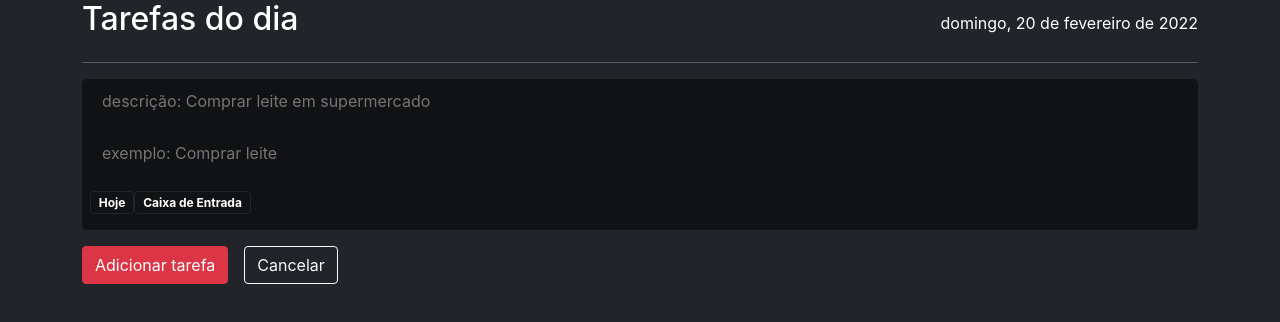
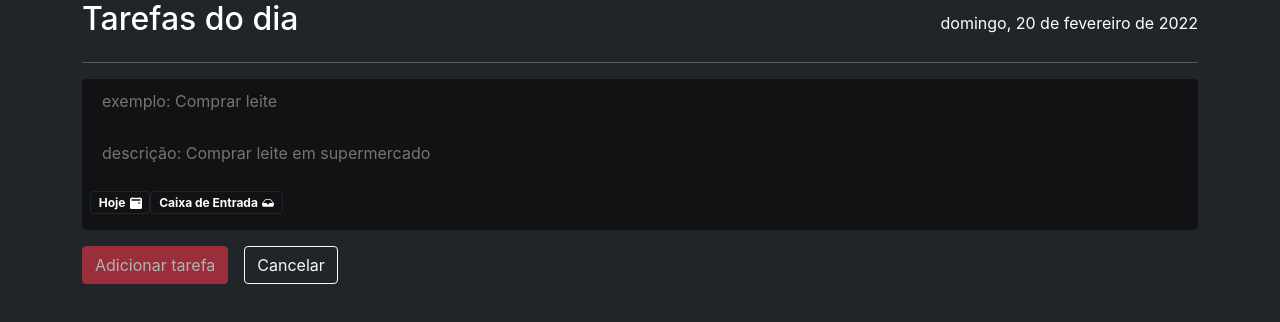
Before and after one commit to thiago-ximenes/todo-typescript, a React (Vite) app: page / in a window 1280 px wide. Both pictures are taken after a click on the button "Adicionar tarefa". Shown: the top 322 px of the page. Built offline with nearby package versions, Linux system fonts and the light colour scheme.

Commit message:
create context types to typescript types to organize at a unique local

```diff
--- a/src/components/main/InputSection.tsx
+++ b/src/components/main/InputSection.tsx
@@ -1,12 +1,18 @@
-import React, { FormEvent, useContext } from 'react'
+import React, { FormEvent, useContext, useState } from 'react'
 import MyTasksContext from '../../context/TasksContext/MyTasksContext'
+import { MyTasks } from '../../context/TasksContext/types'
 
 type InputSectionProps = {
   cancelClick: (e: React.MouseEvent<HTMLButtonElement, MouseEvent>) => void
 }
 
+
 function InputSection({ cancelClick }: InputSectionProps) {
-  const { myTags } = useContext(MyTasksContext)
+  const { myTags, setMyTasks, myTasks } = useContext(MyTasksContext)
+
+  const [isDisabled, setIsDisabled] = useState<boolean>(true)
+  const [textareaTitle, setTextareaTitle] = useState<string>('')
+  const [textareaDescription, setTextareaDescription] = useState<string>('')
 
   function autoGrowing(e : FormEvent) : void {
     console.log(e)
@@ -17,6 +23,31 @@ function InputSection({ cancelClick }: InputSectionProps) {
     })
   }
 
+  function handleTitleChange(e : FormEvent) : void {
+    const target : HTMLTextAreaElement = e.target as HTMLTextAreaElement
+    setTextareaTitle(target.value)
+    if (target.value.length > 0) {
+      setIsDisabled(false)
+    } else {
+      setIsDisabled(true)
+    }
+  }
+
+  function handleClick(e : React.MouseEvent<HTMLButtonElement, MouseEvent>) : void {
+    e.preventDefault()
+    const newTask : MyTasks = {
+      id: myTasks.length + 1,
+      title: textareaTitle,
+      description: textareaDescription,
+      tags: myTags,
+      isDone: false
+  }
+    setMyTasks([...myTasks, newTask])
+    setTextareaTitle('')
+    setTextareaDescription('')
+    setIsDisabled(true)
+  }
+
   return (
     <form>
       <div
@@ -24,26 +55,31 @@ function InputSection({ cancelClick }: InputSectionProps) {
       bg-opacity-50 bg-black rounded-3 p-2"
       >
         <textarea
+          value={ textareaTitle }
+          onChange={ handleTitleChange }
+          onInput={autoGrowing}
+          className="container-fluid bg-transparent border-0 text-white textarea-add-task"
+          placeholder="exemplo: Comprar leite"
+        />
+        <textarea
+          value={ textareaDescription }
+          onChange={ (e) => setTextareaDescription(e.target.value) }
           onInput={(e) => autoGrowing(e)}
           className="container-fluid bg-transparent border-0 text-white textarea-add-task"
           placeholder="descrição: Comprar leite em supermercado"
-        />
-        <textarea
-          onInput={autoGrowing}
-          className="container-fluid bg-transparent border-0 text-white textarea-add-task"
-          placeholder="exemplo: Comprar leite"
         />
         <div
           className="d-flex align-items-center align-self-start"
         >
           { myTags.map((tag) => (
-            <span
+            <div
               onClick={ () => { console.log('tag clicked') } }
               className="badge mr-2 mb-2 btn btn-outline-dark"
-              key={tag}
+              key={tag.title}
             >
-              { tag }
-            </span>
+              <span className="me-1">{ tag.title }</span>
+              <span>{ tag.icon }</span>
+            </div>
           ) ) }
         </div>
       </div>
@@ -51,6 +87,8 @@ function InputSection({ cancelClick }: InputSectionProps) {
         className="d-flex my-3 align-self-start"
       >
         <button
+          onClick={ handleClick }
+          disabled={ isDisabled }
           className="btn btn-danger me-3"
           type="button"
         >
--- a/src/components/main/Tasks.tsx
+++ b/src/components/main/Tasks.tsx
@@ -5,10 +5,20 @@ function Tasks() {
   const { myTasks } = useContext(MyTasksContext)
 
   return (
-    myTasks.length > 0 &&
+    myTasks.length > 0 ?
     <div>
-      <h1>Task</h1>
+      {
+        myTasks.map((task) => (
+          <div key={ task.id }>
+            <p>{ task.title }</p>
+            <p>{ task.description }</p>
+            <p>{ task.tags.join(', ') }</p>
+          </div>
+        ))
+      }
     </div>
+    :
+    <div/>
   )
 }
 
--- a/src/context/TasksContext/MyTasksProvider.tsx
+++ b/src/context/TasksContext/MyTasksProvider.tsx
@@ -1,16 +1,26 @@
 import React, { useState } from 'react'
 import MyTasksContext from './MyTasksContext'
+import { BsFillInboxFill, BsFillCalendar2EventFill } from 'react-icons/bs'
+import { MyTags, MyTasks } from './types'
 
 type MyTasksProviderProps = {
   children: React.ReactNode
 }
 
+
 function MyTasksProvider({ children } : MyTasksProviderProps) {
-  const [myTags, setMyTags] = useState<string[]>([
-    'Hoje',
-    'Caixa de Entrada'
+  const [myTags, setMyTags] = useState<MyTags[]>([
+    {
+      title: 'Hoje',
+      icon: <BsFillCalendar2EventFill />
+    },
+    {
+      title: 'Caixa de Entrada',
+      icon: <BsFillInboxFill />,
+    },
+
   ])
-  const [myTasks, setMyTasks] = useState<string[]>([]);
+  const [myTasks, setMyTasks] = useState<MyTasks[]>([]);
   const [inputTaskOn, setInputTaskOn] = useState<boolean>(false)
 
   return (
--- /dev/null
+++ b/src/context/TasksContext/types/index.ts
@@ -0,0 +1,23 @@
+import React, { ReactNode } from 'react';
+
+export interface MyTags {
+  title: string;
+  icon: ReactNode;
+}
+
+export interface MyTasks {
+  title: string;
+  description: string;
+  tags: MyTags[];
+  id: number;
+  isDone: boolean;
+}
+
+export interface MyTasksContext {
+  myTags: MyTags[];
+  setMyTags: (tags: MyTags[]) => void;
+  myTasks: MyTasks[];
+  setMyTasks: (tasks: MyTasks[]) => void;
+  inputTaskOn: boolean;
+  setInputTaskOn: (inputTaskOn: boolean) => void;
+}
--- a/src/pages/MainTodo.tsx
+++ b/src/pages/MainTodo.tsx
@@ -15,7 +15,7 @@ function MainTodo() {
     >
       <MainHeader />
       <hr />
-      {/* <Tasks /> */}
+      <Tasks />
       <MainInput />
       {
         inputTaskOn || myTasks.length === 0 &&
```
Also changed, not shown: src/context/TasksContext/MyTasksContext.ts (+2 -9 lines).
